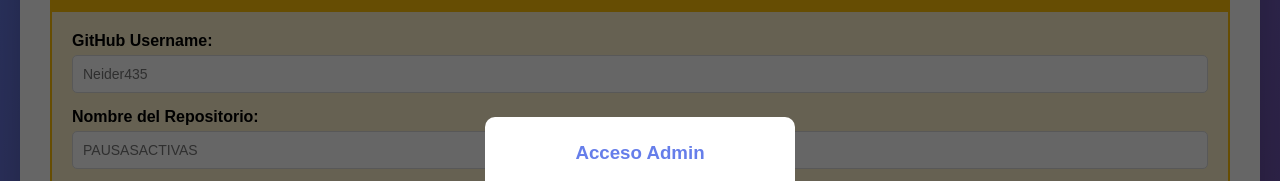
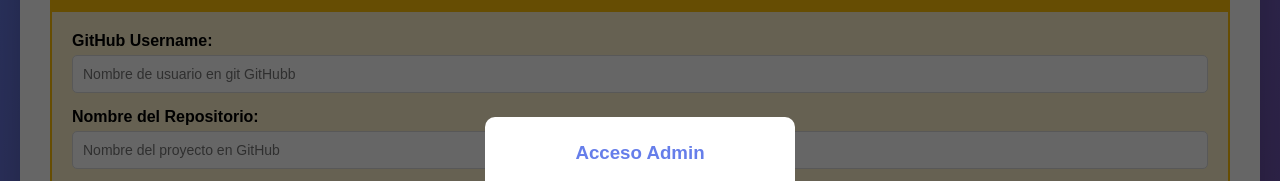
Before and after one commit to Neider435/PAUSASACTIVAS, a plain HTML site: page admin.html in a window 1280 px wide. Shown: the part 194-375 px from the top of the page. Drawn offline with Linux system fonts and the light colour scheme.

Commit message:
Update admin.html

```diff
--- a/admin.html
+++ b/admin.html
@@ -410,11 +410,11 @@
             <div class="config-content" id="configContent">
                 <div class="form-group">
                     <label>GitHub Username:</label>
-                    <input type="text" id="githubUsername" placeholder="Neider435">
+                    <input type="text" id="githubUsername" placeholder="Nombre de usuario en git GitHubb">
                 </div>
                 <div class="form-group">
                     <label>Nombre del Repositorio:</label>
-                    <input type="text" id="githubRepo" placeholder="PAUSASACTIVAS">
+                    <input type="text" id="githubRepo" placeholder="Nombre del proyecto en GitHub">
                 </div>
                 <div class="form-group">
                     <label>Acceso al Token del GitHub:</label>
```
